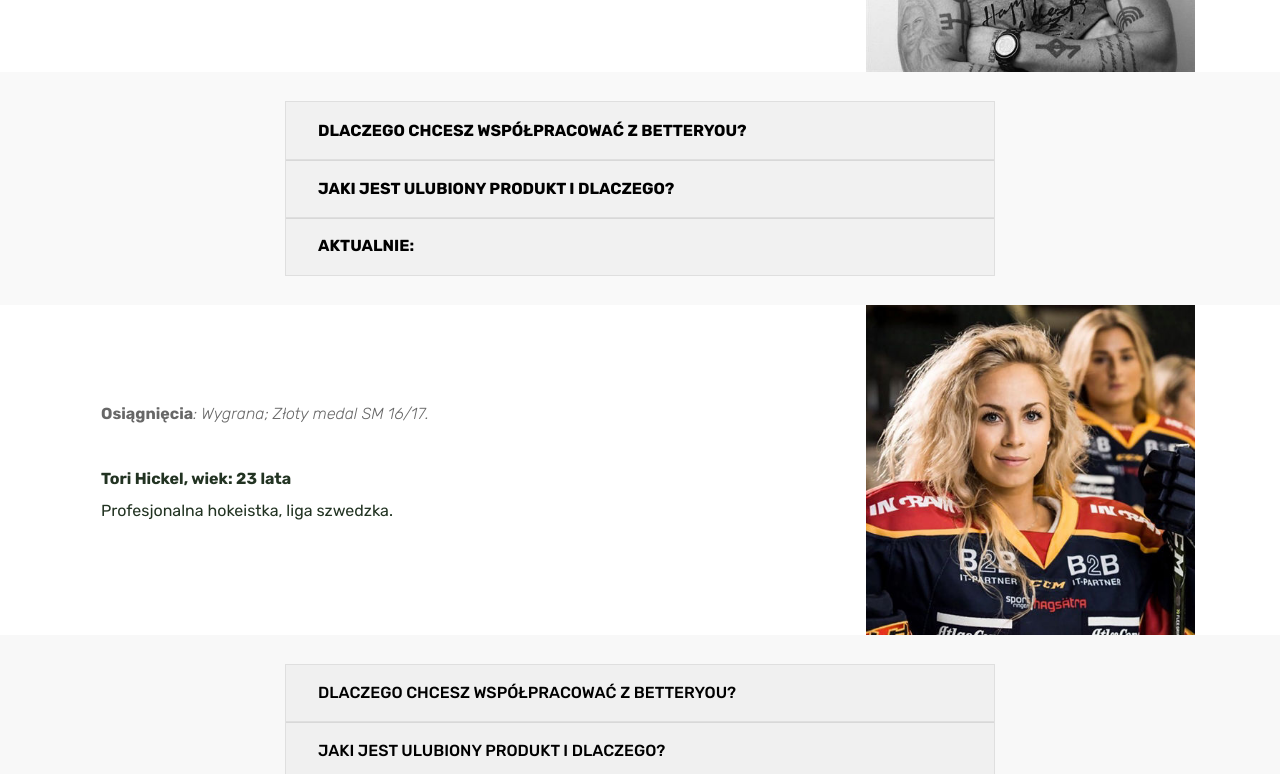
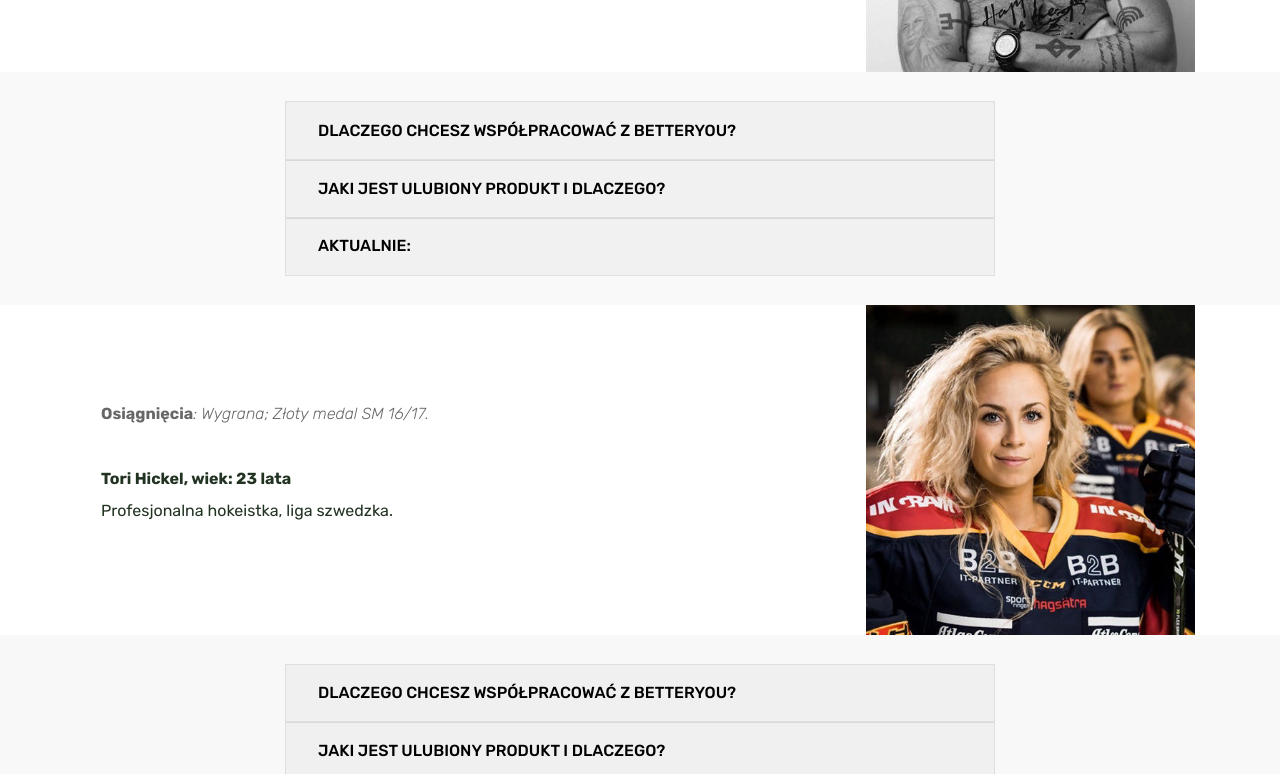
Before and after one commit to michborg/betteryouambasadorzy, a plain HTML site: page index.html in a window 1280 px wide. Shown: the part 1607-2381 px from the top of the page. Drawn offline with Linux system fonts and the light colour scheme.

```diff
--- a/index.html
+++ b/index.html
@@ -37,7 +37,7 @@
     </div>
 </section>
 
-<section class="engine"><a href="https://mobirise.info/f">simple website maker</a></section><section class="testimonials3 cid-reWVIQZZ61" id="testimonials3-3">
+<section class="engine"><a href="https://mobirise.info/n">simple website templates</a></section><section class="testimonials3 cid-reWVIQZZ61" id="testimonials3-3">
 
 
 
@@ -242,7 +242,7 @@
                     <div class="card">
                         <div class="card-header" role="tab" id="headingOne">
                             <a role="button" class="panel-title collapsed text-black" data-toggle="collapse" data-core="" href="#collapse1_9" aria-expanded="false" aria-controls="collapse1">
-                                <h4 class="mbr-fonts-style display-7"><strong>DLACZEGO CHCESZ WSPÓŁPRACOWAĆ Z BETTERYOU?</strong></h4>
+                                <h4 class="mbr-fonts-style display-7">DLACZEGO CHCESZ WSPÓŁPRACOWAĆ Z BETTERYOU?</h4>
                             </a>
                         </div>
                         <div id="collapse1_9" class="panel-collapse noScroll collapse " role="tabpanel" aria-labelledby="headingOne" data-parent="#bootstrap-accordion_9">
@@ -254,7 +254,7 @@
                     <div class="card">
                         <div class="card-header" role="tab" id="headingTwo">
                             <a role="button" class="collapsed panel-title text-black" data-toggle="collapse" data-core="" href="#collapse2_9" aria-expanded="false" aria-controls="collapse2">
-                                <h4 class="mbr-fonts-style display-7"><strong>JAKI JEST ULUBIONY PRODUKT I DLACZEGO?&nbsp;</strong></h4>
+                                <h4 class="mbr-fonts-style display-7">JAKI JEST ULUBIONY PRODUKT I DLACZEGO?&nbsp;</h4>
                             </a>
 
                         </div>
@@ -267,7 +267,7 @@
                     <div class="card">
                         <div class="card-header" role="tab" id="headingThree">
                             <a role="button" class="collapsed text-black panel-title" data-toggle="collapse" data-core="" href="#collapse3_9" aria-expanded="false" aria-controls="collapse3">
-                                <h4 class="mbr-fonts-style display-7"><strong>AKTUALNIE:</strong></h4>
+                                <h4 class="mbr-fonts-style display-7">AKTUALNIE:</h4>
                             </a>
                         </div>
                         <div id="collapse3_9" class="panel-collapse noScroll collapse" role="tabpanel" aria-labelledby="headingThree" data-parent="#bootstrap-accordion_9">
```
Also changed, not shown: 1 other file.
